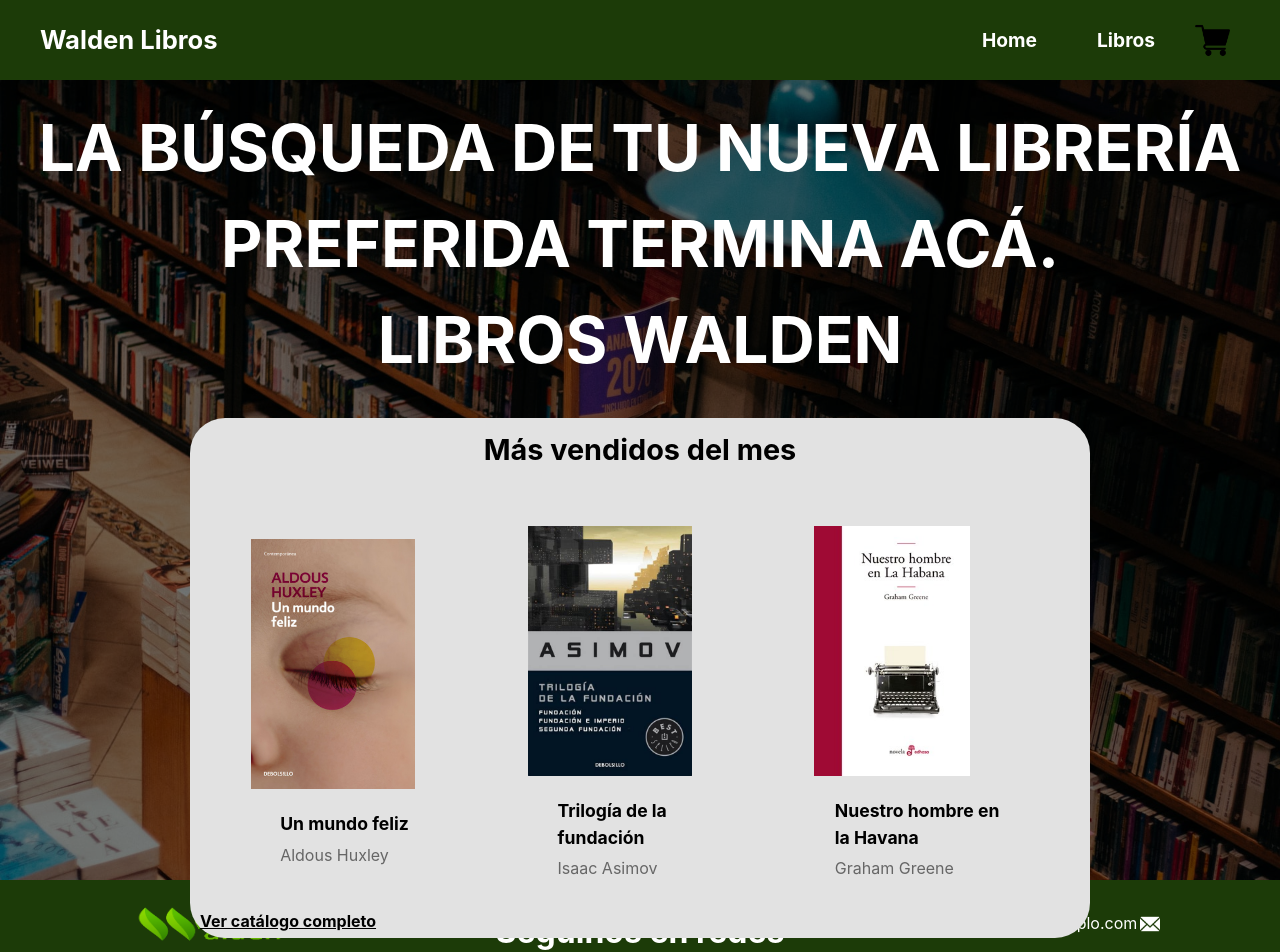
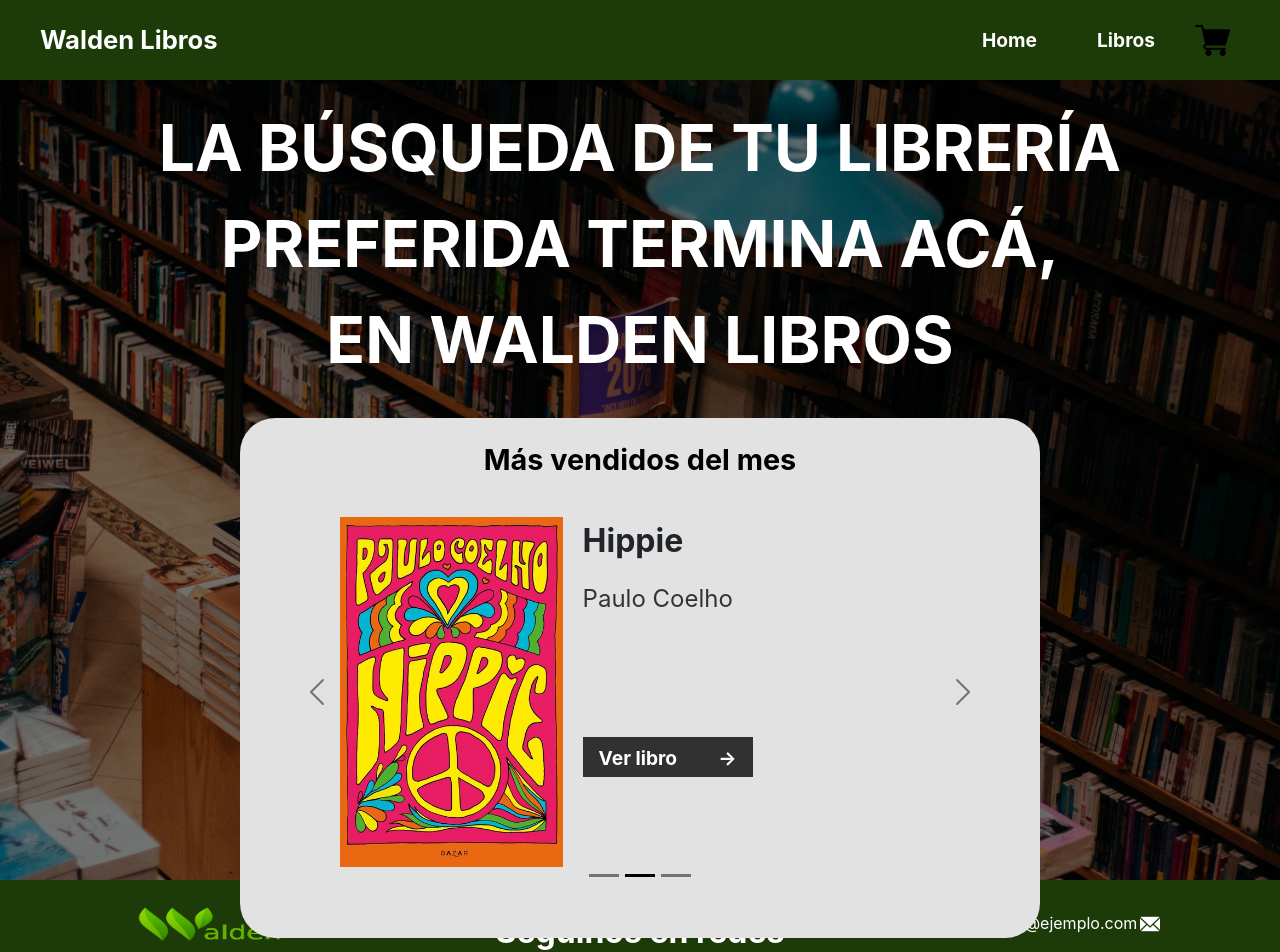
Before and after one commit to JuanManuelDS/LibrosWalden, a React (Create React App) app: page / in a window 1280 px wide. Shown: the top 952 px of the page. Built offline with nearby package versions, Linux system fonts and the light colour scheme.

Commit message:
primera entrega proyecto final

```diff
--- a/src/App.js
+++ b/src/App.js
@@ -18,7 +18,11 @@
             <ItemDetailContainer />
           </Route>
 
-          <Route path='/libros'>
+          <Route path='/categories/:category'>
+            <ItemListContainer />
+          </Route>
+
+          <Route path='/categories'>
             <ItemListContainer />
           </Route>
 
--- a/src/Catalogo.js
+++ b/src/Catalogo.js
@@ -15,6 +15,7 @@
             precio: [1699, 1199, 700],
             titulo: 'Walden',
             autor: 'Henry Thoreau',
+            categoria: 'ensayo',
             imagen: {WaldenImg},
             descripcion: 'Walden es un ensayo, publicado en 1854, cuyo autor es Henry David Thoreau y constituye uno de los textos de no ficción más famosos escritos por un estadounidense. En él, el autor narra los dos años, dos meses y dos días que vivió en una cabaña construida por él mismo, cercana al lago Walden.'
         },
@@ -23,6 +24,7 @@
             precio: [2049, 1599, 599],
             titulo: 'Hacia un futuro vegano',
             autor: 'Tobias Leenaert',
+            categoria: 'ensayo',
             imagen: {HaciaUnFuturoVeganoImg},
             descripcion: 'En este libro que invita a la reflexión, Tobias Leenaert se aleja de los caminos más convencionales de la defensa de los animales y aborda las estrategias, los objetivos y las herramientas comunicativas del movimiento vegano y animalista desde un nuevo prisma.'
         },
@@ -31,6 +33,7 @@
             precio: [1800, 1150, 699],
             titulo: 'Un mundo feliz',
             autor: 'Aldous Huxley',
+            categoria: 'ficcion',
             imagen: {UnMundoFelizImg},
             descripcion: 'Un mundo feliz es la novela más famosa del escritor británico Aldous Huxley, publicada por primera vez en 1932. La novela es una distopía que anticipa el desarrollo en tecnología reproductiva, cultivos humanos e hipnopedia, manejo de las emociones por medio de drogas que, combinadas, cambian radicalmente la sociedad.'
         },
@@ -39,6 +42,7 @@
             precio: [2000, 1200, 500],
             titulo: 'Hippie',
             autor: 'Paulo Coelho',
+            categoria: 'ficcion',
             imagen: {HippieImg},
             descripcion: 'En su libro más autobiográfico, Paulo Coelho narra el encuentro entre dos jóvenes: Paulo, que sueña con ser escritor y llega a Amsterdam en busca de libertad y de un sentido para su vida, y Karla, una veinteañera de Rotterdam decidida a cambiar su forma de ver el mundo. Juntos recorrerán “la ruta Hippie” que realizaba el legendario Magic Bus, un viaje por Europa y Asia rumbo a Katmandú. Durante esta experiencia única y transformadora vivirán una gran historia de amor. Con ellos irán pasajeros de diferentes nacionalidades que a lo largo del recorrido se plantearán sus prioridades y valores vitales.'
         },
@@ -47,6 +51,7 @@
             precio: [2400, 1200, 600],
             titulo: 'El lobo estepario',
             autor: 'Herman Hesse',
+            categoria: 'ficcion',
             imagen: {LoboEsteparioImg},
             descripcion: 'Harry Haller es un hombre culto e incomprendido que está convencido de que en su interior viven un hombre y un lobo que se encuentran en conflicto. Haller ha perdido el interés en la vida, es pesimista y nada de lo que le rodea logra hacerle feliz, desprecia el mundo en el que vive y a las personas que lo habitan. Su vida no tiene sentido, hasta que se topa con un letrero luminoso que le invita a ir hacia un lugar llamado Teatro Mágico'
         },
@@ -55,6 +60,7 @@
             precio: [2100, 1300, 500],
             titulo: 'Nuestro hombre en la Havana',
             autor: 'Graham Greene',
+            categoria: 'ficcion',
             imagen: {NHHavanaImg},
             descripcion: 'Viudo y con una hija, Jim Wormold, vive cómodamente en Cuba, en los tiempos del dictador Batista. Es vendedor de aspiradoras, lleva una vida serena y al día, en términos económicos. Pero los deberes y obligaciones lo ponen frente a un dilema. Porque debe costearle los estudios a su hija, y debe además satisfacer ciertos caprichos de la juventud. Y hay una coyuntura política favorable: la situación de la isla es un pequeño enigma para los servicios secretos británicos y a Wormold le ofrecen convertirse en espía. Acepta, aun sin saber nada sobre el oficio. Para cumplir su rol, inventa informes que envía a sus superiores. El problema, naturalmente, es que ellos los leen como si fueran reales, y no las piezas de ficción de alguien obligado a escribirlas para no perder el ingreso extra que le ofrece su nuevo trabajo.'
         },
@@ -63,6 +69,7 @@
             precio: [2000, 1200, 400],
             titulo: 'El mito de Sísifo',
             autor: 'Albert Camus',
+            categoria: 'ensayo',
             imagen: {SisifoImg},
             descripcion: 'El título del ensayo proviene de un atribulado personaje de la mitología griega. En él, Camus discute la cuestión del suicidio y el valor de la vida, presentando el mito de Sísifo como metáfora del esfuerzo inútil e incesante del hombre. De esta forma plantea la filosofía del absurdo, que mantiene que nuestras vidas son insignificantes y no tienen más valor que el de lo que creamos. Siendo el mundo tan fútil, Camus pregunta, ¿hay alternativa al suicidio? El ensayo se inicia: No hay sino un problema filosófico realmente serio: el suicidio.'
         },
@@ -71,6 +78,7 @@
             precio: [3100, 1800, 800],
             titulo: 'Trilogía de la fundación',
             autor: 'Isaac Asimov',
+            categoria: 'ficcion',
             imagen: {FundacionImg},
             descripcion: 'El hombre se ha dispersado por toda la galaxia. La capital del imperio es Trántor, nido de nitrigas y corrupción. Gracias a su ciencia, fundada en el estudio matemático de los hechos históricos y el comportamieto de las masas, el psicohistoriador Hari Seldon prevé la caída del Imperio y el retorno a la barbarie durante varios milenios. A fin de reducir este período a mil años, Seldon decide crear una Fundación en un extremo de la galaxia.'
         }
--- a/src/components/Home/Home.css
+++ b/src/components/Home/Home.css
@@ -6,7 +6,7 @@
 }
 
 
-.bgDiv{
+div.bgDiv{
     padding: 20px;
     width: 100%;
     height: 100%;
@@ -14,7 +14,7 @@
     margin: 0px;
 }
 
-.tituloHome{
+p.tituloHome{
     display: block;
     color: white;
     font-size: 4rem;
@@ -26,10 +26,10 @@
 
 div.favoritos {
     height: 520px;
-    width: 900px;
+    width: 800px;
     background: rgb(226, 226, 226);
     margin: 30px auto;
-    padding: 10px;
+    padding: 20px;
     border-radius: 35px;
     position: relative;
 }
@@ -41,13 +41,51 @@
     font-weight: bold;
 }
 
-.masLeido {
-    height: 85%;
+button.link {
+    border: none;
+    background-color: rgb(49, 49, 49);
+    font-weight: bold;
+    width: 170px;
+    height: 40px;
+    position: absolute;
+    top: 220px;
 }
 
-.linkCatalogo {
+button.link span.text,
+button.link span.arrow {
+    padding: 0px;
+    line-height: 40px;
+    font-size: 1.2rem;
+    margin: 0px 10px;
+}
+
+button.link span.arrow {
+    float: right;
     font-weight: bold;
-    position: absolute;
-    bottom: 0px;
-    margin: 5px auto;
 }
+
+div.carousel-item div {
+    position: relative;
+}
+
+div.carousel-item img {
+    height: 350px;
+    width: auto;
+    float: left;
+    margin: 20px 20px 20px 80px;
+}
+
+div.carousel-item div p.titulo{
+    font-size: 2rem;
+    font-weight: bold;
+    margin-top: 20px;
+}
+
+div.carousel-item div p.autor {
+    font-size: 1.5rem;
+    color: rgb(51, 51, 51);
+}
+
+div.carousel-indicators{
+    margin: 20px 0px 0px 0px
+}
--- a/src/components/Home/Home.js
+++ b/src/components/Home/Home.js
@@ -1,23 +1,61 @@
 import React from 'react';
 import './Home.css'
 import {Link} from 'react-router-dom';
-import Item from '../ItemListContainer/ItemList/Item/Item';
 import Catalogo from '../../Catalogo';
 
 export default function Home(){
 
+    const catalogo = Catalogo();
+
     return (
         <main>
             <div className='bgDiv'>
-                <p className='tituloHome'>LA BÚSQUEDA DE TU NUEVA LIBRERÍA PREFERIDA TERMINA ACÁ. <br/>LIBROS WALDEN</p>
+                <p className='tituloHome'>LA BÚSQUEDA DE TU LIBRERÍA PREFERIDA TERMINA ACÁ, <br/>EN WALDEN LIBROS</p>
                 <div className='favoritos'>
                     <p className='favoritos-titulo'>Más vendidos del mes</p>
-                    <div className='row container-fluid'>
-                        <div className='col masLeido'><Item libro={Catalogo()[2]} /></div>
-                        <div className='col masLeido'><Item libro={Catalogo()[7]} /></div>
-                        <div className='col masLeido'><Item libro={Catalogo()[5]} /></div>
+
+                    <div id="carouselExampleIndicators" class="carousel carousel-dark slide" data-bs-ride="carousel">
+                        <div class="carousel-indicators">
+                            <button type="button" data-bs-target="#carouselExampleIndicators" data-bs-slide-to="0" class="active" aria-current="true" aria-label="Slide 1"></button>
+                            <button type="button" data-bs-target="#carouselExampleIndicators" data-bs-slide-to="1" aria-label="Slide 2"></button>
+                            <button type="button" data-bs-target="#carouselExampleIndicators" data-bs-slide-to="2" aria-label="Slide 3"></button>
+                        </div>
+                       <div class="carousel-inner">
+                            <div class="carousel-item active">
+                                <img src={Object.values(catalogo[1].imagen)} class="d-block" />
+                                <div>
+                                    <p className='titulo'>{catalogo[1].titulo}</p>
+                                    <p className='autor'>{catalogo[1].autor}</p>
+                                    <button className='link'><Link to={`/detail/${catalogo[1].id}`} style={{textDecoration: 'none', color: 'white'}}><span className='text'>Ver libro</span><span className='arrow'>&#8594; </span></Link></button>
+                                </div>
+                            </div>
+                            <div class="carousel-item">
+                                <img src={Object.values(catalogo[3].imagen)} class="d-block" />
+                                <div>
+                                    <p className='titulo'>{catalogo[3].titulo}</p>
+                                    <p className='autor'>{catalogo[3].autor}</p>
+                                    <button className='link'><Link to={`/detail/${catalogo[3].id}`} style={{textDecoration: 'none', color: 'white'}}><span className='text'>Ver libro</span><span className='arrow'>&#8594; </span></Link></button>
+                                </div>
+                            </div>
+                            <div class="carousel-item">
+                                <img src={Object.values(catalogo[5].imagen)}class="d-block" />
+                                <div>
+                                    <p className='titulo'>{catalogo[5].titulo}</p>
+                                    <p className='autor'>{catalogo[5].autor}</p>
+                                    <button className='link'><Link to={`/detail/${catalogo[5].id}`} style={{textDecoration: 'none', color: 'white'}}><span className='text'>Ver libro</span><span className='arrow'>&#8594; </span></Link></button>
+                                </div>
+                            </div>
+                        </div>
+                        <button class="carousel-control-prev" type="button" data-bs-target="#carouselExampleIndicators" data-bs-slide="prev">
+                            <span class="carousel-control-prev-icon" aria-hidden="true"></span>
+                            <span class="visually-hidden">Previous</span>
+                        </button>
+                        <button class="carousel-control-next" type="button" data-bs-target="#carouselExampleIndicators" data-bs-slide="next">
+                            <span class="carousel-control-next-icon" aria-hidden="true"></span>
+                            <span class="visually-hidden">Next</span>
+                        </button>
                     </div>
-                    <p className='linkCatalogo'><Link to={'/libros'} style={{color: 'black'}}>Ver catálogo completo</Link></p>
+
                 </div>
             </div>
         </main>
--- a/src/components/ItemDetailContainer/ItemDetail/ItemDetail.css
+++ b/src/components/ItemDetailContainer/ItemDetail/ItemDetail.css
@@ -28,11 +28,11 @@
     max-width: 400px;
 }
 
-form {
+form#ItemDetailForm {
     margin-top: 25px;
 }
 
-form select, input {
+form#ItemDetailForm select, form#ItemDetailForm input {
     background-color: #2c2c2c;
     color: white;
     font-size: 1.1rem;
@@ -43,19 +43,19 @@
     border: none;
 }
 
-form select {
+form#ItemDetailForm select {
     width: 220px;
 }
 
-form select:focus{
+form#ItemDetailForm select:focus{
     border: none;
 }
 
-input {
+form#ItemDetailForm input {
     width: 180px;
 }
 
-form select option {
+form#ItemDetailForm select option {
     background-color: #d8d7d7;
     color: black;
 }
--- a/src/components/ItemDetailContainer/ItemDetail/ItemDetail.js
+++ b/src/components/ItemDetailContainer/ItemDetail/ItemDetail.js
@@ -11,7 +11,7 @@
                 <p className='titulo'>{libro.titulo}</p>
                 <p className='autor'>Autor: {libro.autor}</p>
                 <p className='descripcion'>{libro.descripcion}</p>
-                <form>
+                <form id='ItemDetailForm'>
                     <select name='formatoLibro' id='formatoLibro'>
                         <option value='tapaDura'>Tapa dura ${libro.precio[0]}</option>
                         <option value='tapaBlanda'>Tapa blanda ${libro.precio[1]}</option>
--- a/src/components/ItemListContainer/ItemList/ItemList.css
+++ b/src/components/ItemListContainer/ItemList/ItemList.css
@@ -1,4 +1,4 @@
-.ItemList {
+#ItemListLibros {
     height: fit-content;
     width: 100vw;
     max-width: 1024px;
--- a/src/components/ItemListContainer/ItemList/ItemList.js
+++ b/src/components/ItemListContainer/ItemList/ItemList.js
@@ -4,9 +4,9 @@
 
 
 export default function ItemList ({props}) {
-    console.log(props)
+
     return (
-        <div className='ItemList'>
+        <div id='ItemListLibros'>
             {props.map(libro => <Item libro={libro} />)}
         </div>
     );
--- a/src/components/ItemListContainer/ItemListContainer.css
+++ b/src/components/ItemListContainer/ItemListContainer.css
@@ -5,7 +5,7 @@
     display: flex;
     align-items: center;
     justify-content: center;
-    flex-direction: column;
+    flex-direction: row;
 }
 
 .loadingGIF{
--- a/src/components/ItemListContainer/ItemListContainer.js
+++ b/src/components/ItemListContainer/ItemListContainer.js
@@ -1,4 +1,5 @@
 import React, {useEffect, useState} from 'react';
+import {Link, useParams} from 'react-router-dom'
 import './ItemListContainer.css';
 import ItemList from './ItemList/ItemList';
 import Catalogo from '../../Catalogo';
@@ -6,6 +7,7 @@
 
 export default function ItemListContainer () {
     const [productos, setProductos] = useState([]);
+    const {category} = useParams();
 
     useEffect(()=>{
         const task = new Promise((resolve, reject) => {
@@ -15,15 +17,33 @@
         });
 
         task.then(resolved => {
-            setProductos(resolved)
+            if(category===undefined){
+                setProductos(resolved)
+                console.log('me ejecuté')
+            } else if(category==='ficcion'){
+                const ficcionCategory = resolved.filter(libro => libro.categoria==='ficcion');
+                setProductos(ficcionCategory)
+            } else if(category==='ensayos'){
+                const ensayoCategory = resolved.filter(libro => libro.categoria==='ensayo');
+                setProductos(ensayoCategory)
+            }
         });
-    }, [])
 
-
+    }, [category])
 
     return (
         <div className='ItemListContainer'>
-            {productos.length>0 ? <ItemList props={productos} /> : <img className='loadingGIF' src={loadingGIF} />}
+             {productos.length>0 ? <React.Fragment>
+            <div id='ItemListContainerFiltros'>
+                <ul>
+                    <li><Link to={'categories/ficcion'} style={{color: 'black', textDecoration: 'none'}}>Ficción</Link></li>
+                    <li><Link to={'categories/ensayos'} style={{color: 'black', textDecoration: 'none'}}>Ensayos</Link></li>
+                </ul>
+            </div>
+            <div id='ItemListContainerProductos'>
+                <ItemList props={productos} />
+            </div>
+            </React.Fragment>  : <img className='loadingGIF' src={loadingGIF} />}
         </div>
     )
 
--- a/src/components/NavBar/NavBar.js
+++ b/src/components/NavBar/NavBar.js
@@ -10,7 +10,7 @@
             <Carrito />
                 <ul>
                     <li><Link to={'/'} style={{color: 'white', textDecoration: 'none'}}>Home</Link></li>
-                    <li> <Link to={'/libros'} style={{color: 'white', textDecoration: 'none'}}>Libros</Link></li>
+                    <li> <Link to={'/categories'} style={{color: 'white', textDecoration: 'none'}}>Libros</Link></li>
                 </ul>
 
                 <span>
```
Also changed, not shown: 1 other file (tests, documents, lock files or other folders).
